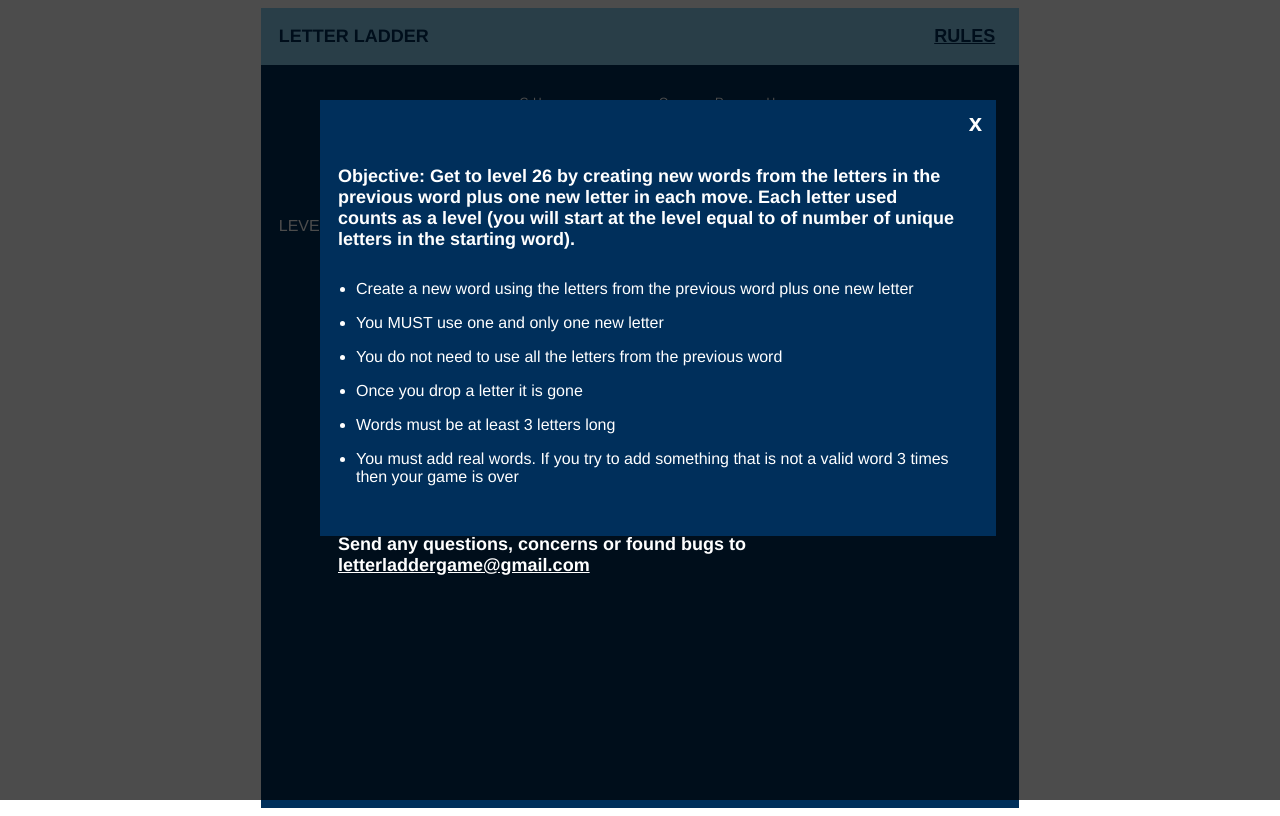
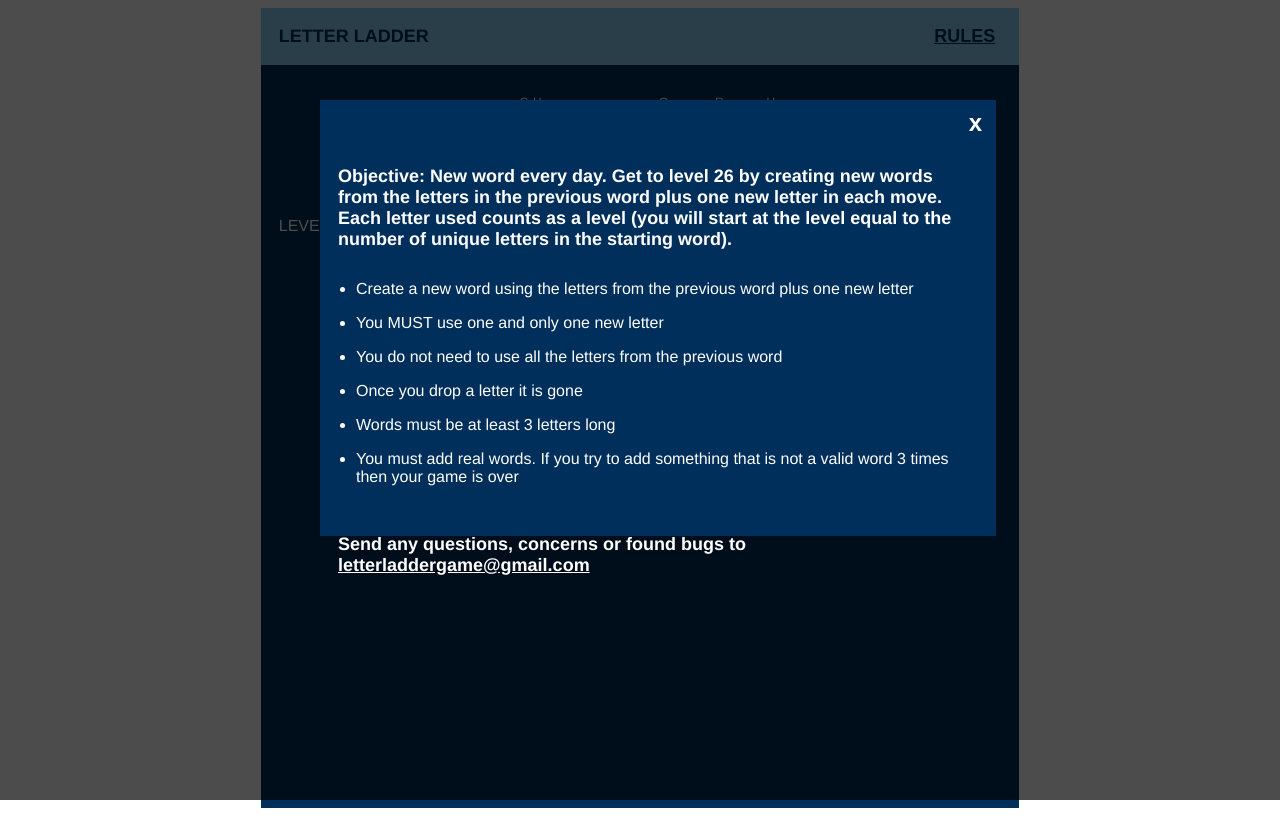
Before and after one commit to jwaters627/letterLadder, a React (Create React App) app: page / in a window 1280 px wide. Both pictures are taken after a click on the button "RULES". Built offline with nearby package versions, Linux system fonts and the light colour scheme.

Commit message:
Add daily

```diff
--- a/src/Components/RulesModal/ui.js
+++ b/src/Components/RulesModal/ui.js
@@ -11,9 +11,9 @@ export const RulesModalUI = ({ setRulesOpen, notMobile }) => {
           x
         </button>
         <p style={styles.objectiveText}>
-          Objective: Get to level 26 by creating new words from the letters in the previous word
-          plus one new letter in each move. Each letter used counts as a level (you will start at
-          the level equal to of number of unique letters in the starting word).
+          Objective: New word every day. Get to level 26 by creating new words from the letters in
+          the previous word plus one new letter in each move. Each letter used counts as a level
+          (you will start at the level equal to the number of unique letters in the starting word).
         </p>
         <ul style={styles.list}>
           <li>
```
Also changed, not shown: 1 other file (tests, documents, lock files or other folders).
